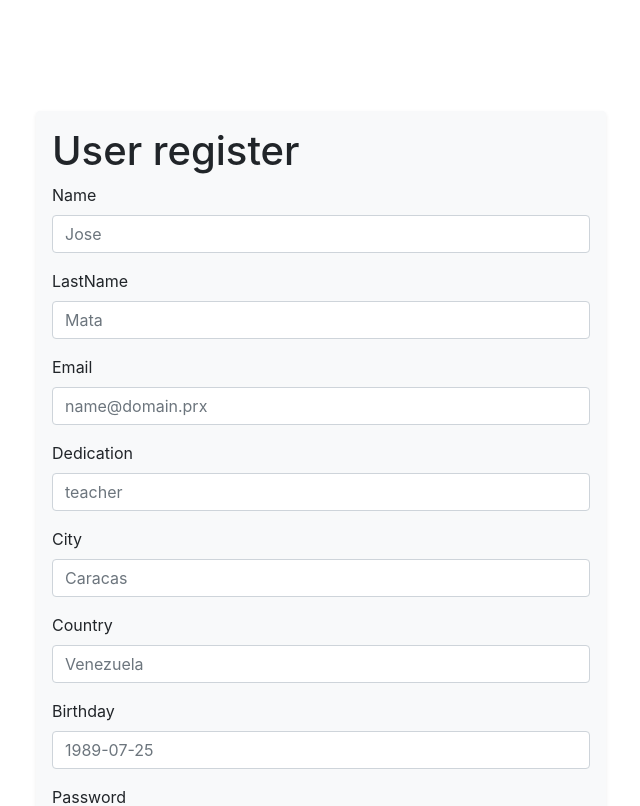
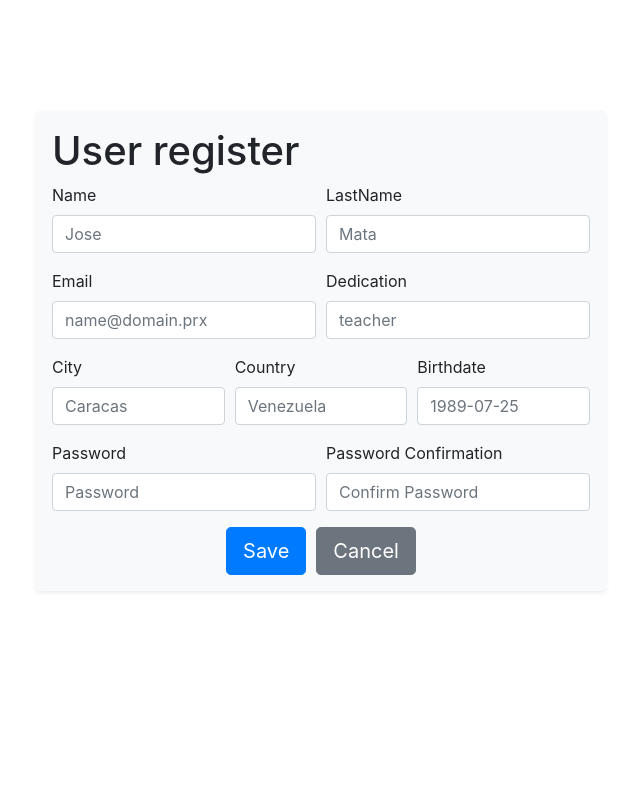
Before and after one commit to rafaelmm899/users-node-mongo-react, a React (Create React App) app in the folder client/: page /register in a window 1280 px wide. Shown: the top 806 px of the page, without its empty margins (319-959 px from the left). Built offline with nearby package versions, Linux system fonts and the light colour scheme.

Commit message:
Improvements in form validation and user creation operation

```diff
--- a/client/src/components/Form/InputText.js
+++ b/client/src/components/Form/InputText.js
@@ -1,30 +1,43 @@
-import React from 'react'
-import { Form } from 'react-bootstrap';
+import React, { Component } from 'react'
+import { Form,Col } from 'react-bootstrap';
 
-const InputText = props => {
+export class InputText extends Component {
 
-
-    if(props.isTouched){
-        return (props.isValid) ?
-                    <Form.Control   isValid={true}
-                                    name={props.name}
-                                    onChange={props.onChange}
-                                    type={props.type}
-                                    placeholder={props.placeholder} /> :
-                    <Form.Control   isInvalid={true}
-                                    name={props.name}
-                                    onChange={props.onChange}
-                                    type={props.type}
-                                    placeholder={props.placeholder} />;
-    }else{
-        return <Form.Control
-                    name={props.name}
-                    onChange={props.onChange}
-                    type={props.type}
-                    placeholder={props.placeholder}/>;
+    state ={
+        isInValid : false
     }
 
+    componentWillReceiveProps(nextProp){
+        if(nextProp.isTouched){
+            if(!nextProp.isValid){
+                this.setState({
+                    isInValid : true
+                })
+            }else{
+                this.setState({
+                    isInValid : false
+                })
+            }
+        }
+    }
 
+    render(){
+        const { name, onChange, type, placeholder,label,controlId } = this.props
+
+        return  (
+                <Form.Group as={Col} controlId={controlId}>
+                    <Form.Label>{label}</Form.Label>
+                    <Form.Control
+                        isInvalid={this.state.isInValid}
+                        name={name}
+                        onChange={onChange}
+                        type={type}
+                        placeholder={placeholder}
+                        required />
+                        <Form.Control.Feedback type="invalid">
+                            Please provide a valid {name}.
+                        </Form.Control.Feedback>
+                </Form.Group>
+                );
+    }
 }
-
-export default InputText;
--- a/client/src/pages/Register.js
+++ b/client/src/pages/Register.js
@@ -2,24 +2,34 @@ import React, { Component } from 'react'
 import { Row, Col, Form,Button,ButtonToolbar } from 'react-bootstrap';
 import { Link } from "react-router-dom";
 import validate from "../components/Form/Validator"
-import InputText from '../components/Form/InputText';
+import {InputText} from '../components/Form/InputText';
+import { Message } from '../components/Message';
 
 export class Register extends Component {
 
     state = {
+        alert : {
+            type : null,
+            message : null
+        },
+        fields :  {
             name : {
                 value : '',
                 rules : {
                     isRequired : true,
                 },
-            isTouched : false
+                isTouched : false,
+                label : 'Name',
+                controlId: 'formGroupName'
             },
             lastname : {
                 value : '',
                 rules : {
                     isRequired : true,
                 },
-            isTouched : false
+                isTouched : false,
+                label : 'LastName',
+                controlId: 'formGroupLastName'
             },
             email : {
                 value : '',
@@ -27,36 +37,46 @@ export class Register extends Component {
                     isRequired : true,
                     isEmail: true
                 },
-            isTouched : false
+                isTouched : false,
+                label : 'Email',
+                controlId: 'formGroupEmail'
             },
             dedication : {
                 value : '',
                 rules : {
                     isRequired : true,
                 },
-            isTouched : false
+                isTouched : false,
+                label : 'Dedication',
+                controlId: 'formGroupDedication'
             },
             city : {
                 value : '',
                 rules : {
                     isRequired : true,
                 },
-            isTouched : false
+                isTouched : false,
+                label : 'City',
+                controlId: 'formGroupCity'
             },
             country : {
                 value : '',
                 rules : {
                     isRequired : true,
                 },
-            isTouched : false
+                isTouched : false,
+                label : 'Country',
+                controlId: 'formGroupCountry'
             },
-        birthday : {
+            birthdate : {
                 value : '',
                 rules : {
                     isRequired : true,
                     isDate : true
                 },
-            isTouched : false
+                isTouched : false,
+                label : 'Birthdate',
+                controlId: 'formGroupBirthdatebirthdate'
             },
             password : {
                 value : '',
@@ -64,37 +84,103 @@ export class Register extends Component {
                     isRequired : true,
                     minLength : 5
                 },
-            isTouched : false
+                isTouched : false,
+                label : 'Password',
+                controlId: 'formGroupPassword'
             },
             passwordConfirm : {
                 value : '',
                 rules : {
-                isRequired : true,
+                    isRequired : true
                 },
-            isTouched : false
+                isTouched : false,
+                label : 'Password Confirmation',
+                controlId: 'formGroupPasswordConfirm'
             }
-
+        }
     }
 
     handleChange = (event) => {
         let { name,value } = event.target;
-        let controls = this.state[name];
+        let controls = this.state.fields[name];
         controls.isValid = validate(value, controls.rules);
         controls.value = value;
         controls.isTouched = true;
+        this.setState({ [name] : controls});
+    }
 
-        if(name === 'passwordConfirm'){
-            if(value !== this.state.password.value){
-                controls.isValid = false;
+    /**
+     *  Valida que todos los campos del formulario y
+     *  retorna los campos correctos
+     */
+    formValidation = () => {
+        var params = { fields : {}, alert : {type : '', message : ''},formValidated : false  },
+            { password, passwordConfirm } = this.state.fields;
+
+        for (let field in this.state.fields) {
+            let controls = this.state.fields[field];
+            controls.isValid = validate(this.state.fields[field].value, this.state.fields[field].rules);
+            if(controls.isValid){
+                params[field] = controls.value;
+            }else{
+                params.formValidated = true;
+            }
+            params.fields[field] = controls;
+        }
+
+        if(!params.formValidated && password !== passwordConfirm){
+            params.formValidated = true;
+            params.fields.password.isValid = false;
+            params.fields.passwordConfirm.isValid = false;
+            params.alert  = {
+                type : 'danger',
+                message : 'The passwords are different'
             }
         }
 
-        this.setState({ [name] : controls});
+        this.setState({
+            formValidation : params.formValidated,
+            alert : params.alert,
+            fields : params.fields
+        })
+
+        return (!params.formValidated) ? params : false;
+    }
+
+    sendFormRegistration = (params) =>{
+        fetch('http://localhost:3789/api/user-create',{
+            method : 'POST',
+            headers:{
+                'Content-Type': 'application/json'
+            },
+            body : JSON.stringify(params)
+        }).then(res => res.json())
+            .catch(error => console.log('error', error))
+            .then(response => {
+                if(!response.user){
+                    this.setState({
+                        alert : {
+                            type : 'danger',
+                            message : response.message
+                        }
+                    })
+                }else{
+                    this.setState({
+                        alert : {
+                            type : 'success',
+                            message : 'successfully registered user'
+                        }
+                    })
+                }
+            });
     }
 
     handleSubmit = (e) => {
         e.preventDefault();
-        console.log(this.state);
+        let params = this.formValidation();
+        if(params){
+            this.sendFormRegistration(params);
+        }
     }
 
     render(){
@@ -102,98 +188,104 @@ export class Register extends Component {
             <Row className="justify-content-md-center" style={{ marginTop:"10%"}}>
                 <Col md="6" className="shadow-sm p-3 mb-5 bg-light rounded">
                     <h1>User register</h1>
-                    <Form noValidate  onSubmit={ this.handleSubmit }>
-                        <Form.Group controlId="formGroupName">
-                            <Form.Label>Name</Form.Label>
+                    <Form validated={this.state.formValidation}  onSubmit={ this.handleSubmit }>
+                        <Message props={ this.state.alert } />
+                        <Form.Row>
                             <InputText
+                                controlId={this.state.fields.name.controlId}
+                                label={this.state.fields.name.label}
                                 name="name"
                                 onChange={ this.handleChange }
                                 placeholder="Jose"
                                 type="text"
-                                isTouched = {this.state.name.isTouched}
-                                isValid = {this.state.name.isValid} />
-                        </Form.Group>
-                        <Form.Group controlId="formGroupLastName">
-                            <Form.Label>LastName</Form.Label>
+                                isTouched = {this.state.fields.name.isTouched}
+                                isValid = {this.state.fields.name.isValid} />
+
+
                             <InputText
+                                controlId={this.state.fields.lastname.controlId}
+                                label={this.state.fields.lastname.label}
                                 name="lastname"
                                 onChange={ this.handleChange }
                                 placeholder="Mata"
                                 type="text"
-                                isTouched = {this.state.lastname.isTouched}
-                                isValid = {this.state.lastname.isValid} />
-                        </Form.Group>
-                        <Form.Group controlId="formGroupEmail">
-                            <Form.Label>Email</Form.Label>
+                                isTouched = {this.state.fields.lastname.isTouched}
+                                isValid = {this.state.fields.lastname.isValid} />
+                        </Form.Row>
+                        <Form.Row>
                             <InputText
+                                controlId={this.state.fields.email.controlId}
+                                label={this.state.fields.email.label}
                                 name="email"
                                 onChange={ this.handleChange }
                                 placeholder="name@domain.prx"
                                 type="email"
-                                isTouched = {this.state.email.isTouched}
-                                isValid = {this.state.email.isValid} />
-                        </Form.Group>
-                        <Form.Group controlId="formGroupDedication">
-                            <Form.Label>Dedication</Form.Label>
+                                isTouched = {this.state.fields.email.isTouched}
+                                isValid = {this.state.fields.email.isValid} />
+
                             <InputText
+                                controlId={this.state.fields.dedication.controlId}
+                                label={this.state.fields.dedication.label}
                                 name="dedication"
                                 onChange={ this.handleChange }
                                 placeholder="teacher"
                                 type="text"
-                                isTouched = {this.state.dedication.isTouched}
-                                isValid = {this.state.dedication.isValid} />
-                        </Form.Group>
-                        <Form.Group controlId="formGroupCity">
-                            <Form.Label>City</Form.Label>
+                                isTouched = {this.state.fields.dedication.isTouched}
+                                isValid = {this.state.fields.dedication.isValid} />
+                        </Form.Row>
+                        <Form.Row>
                             <InputText
+                                controlId={this.state.fields.city.controlId}
+                                label={this.state.fields.city.label}
                                 name="city"
                                 onChange={ this.handleChange }
                                 placeholder="Caracas"
                                 type="text"
-                                isTouched = {this.state.city.isTouched}
-                                isValid = {this.state.city.isValid} />
-                        </Form.Group>
-                        <Form.Group controlId="formGroupCountry">
-                            <Form.Label>Country</Form.Label>
+                                isTouched = {this.state.fields.city.isTouched}
+                                isValid = {this.state.fields.city.isValid} />
+
                             <InputText
+                                controlId={this.state.fields.country.controlId}
+                                label={this.state.fields.country.label}
                                 name="country"
                                 onChange={ this.handleChange }
                                 placeholder="Venezuela"
                                 type="text"
-                                isTouched = {this.state.country.isTouched}
-                                isValid = {this.state.country.isValid} />
-                        </Form.Group>
-                        <Form.Group controlId="formGroupBirthday">
-                            <Form.Label>Birthday</Form.Label>
+                                isTouched = {this.state.fields.country.isTouched}
+                                isValid = {this.state.fields.country.isValid} />
+
+
                             <InputText
-                                name="birthday"
+                                controlId={this.state.fields.birthdate.controlId}
+                                label={this.state.fields.birthdate.label}
+                                name="birthdate"
                                 onChange={ this.handleChange }
                                 placeholder="1989-07-25"
                                 type="text"
-                                isTouched = {this.state.birthday.isTouched}
-                                isValid = {this.state.birthday.isValid} />
-                        </Form.Group>
-                        <Form.Group controlId="formGroupPassword">
-                            <Form.Label>Password</Form.Label>
+                                isTouched = {this.state.fields.birthdate.isTouched}
+                                isValid = {this.state.fields.birthdate.isValid} />
+                        </Form.Row>
+                         <Form.Row>
                             <InputText
+                                controlId={this.state.fields.password.controlId}
+                                label={this.state.fields.password.label}
                                 name="password"
                                 onChange={ this.handleChange }
                                 placeholder="Password"
                                 type="password"
-                                isTouched = {this.state.password.isTouched}
-                                isValid = {this.state.password.isValid} />
+                                isTouched = {this.state.fields.password.isTouched}
+                                isValid = {this.state.fields.password.isValid} />
 
-                        </Form.Group>
-                        <Form.Group controlId="formGroupConfirmPassword">
-                            <Form.Label>Confirm Password</Form.Label>
                             <InputText
+                                controlId={this.state.fields.passwordConfirm.controlId}
+                                label={this.state.fields.passwordConfirm.label}
                                 name="passwordConfirm"
                                 onChange={ this.handleChange }
                                 placeholder="Confirm Password"
                                 type="password"
-                                isTouched = {this.state.passwordConfirm.isTouched}
-                                isValid = {this.state.passwordConfirm.isValid} />
-                        </Form.Group>
+                                isTouched = {this.state.fields.passwordConfirm.isTouched}
+                                isValid = {this.state.fields.passwordConfirm.isValid} />
+                        </Form.Row>
                         <ButtonToolbar style={{ justifyContent:'center' }}>
                             <Button type="submit" variant="primary" size="lg" >
                                 Save
```
Lines whose indentation alone changed are shown as unchanged.
